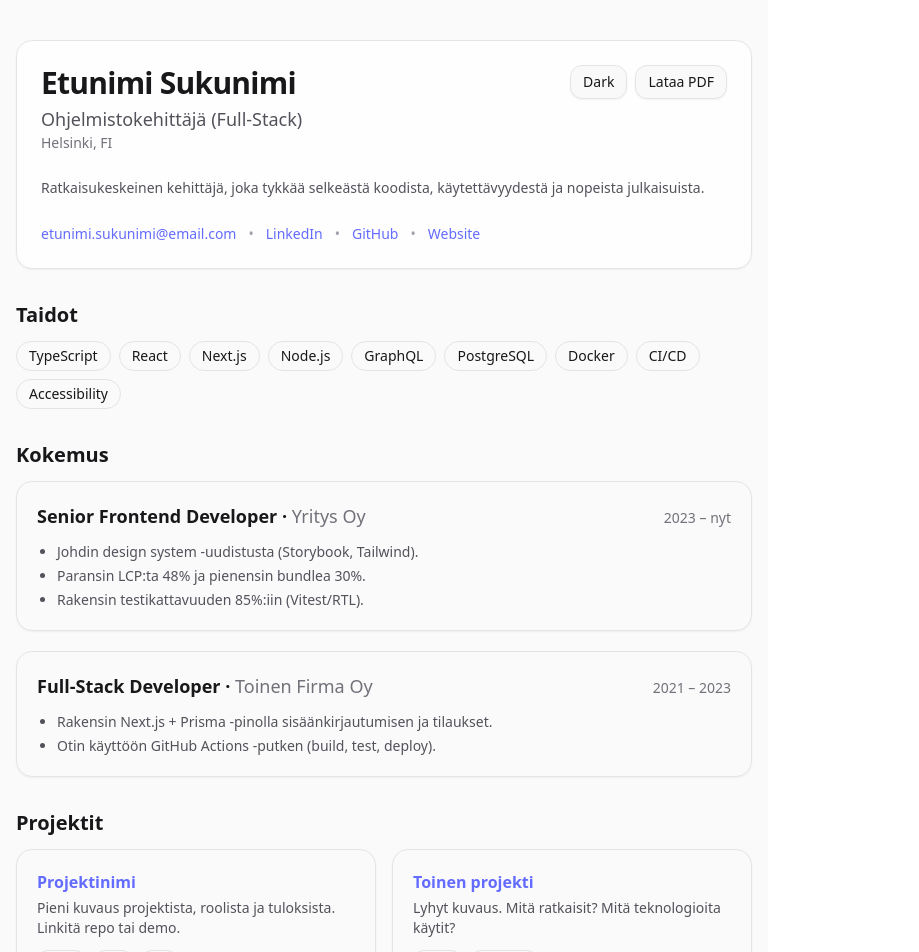
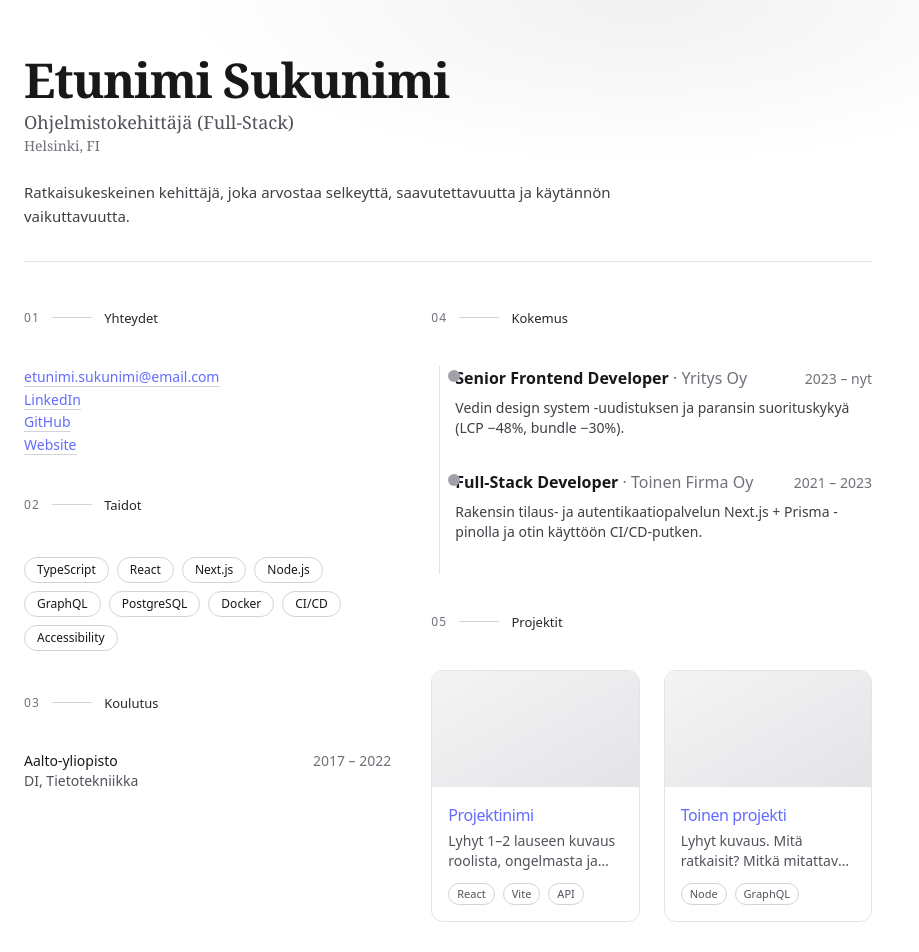
Before and after one commit to Zzwwwzz/cv, a React (Vite) app: page / in a window 1280 px wide. Shown: the top 952 px of the page, without its empty margins (0-919 px from the left). Built offline with nearby package versions, Linux system fonts and the light colour scheme.

Commit message:
change layout to be more editorial

```diff
--- a/src/App.tsx
+++ b/src/App.tsx
@@ -1,9 +1,6 @@
-import { useEffect, useState } from "react";
 import { motion } from "framer-motion";
 
-// -----------------------------
-// EDIT THESE to personalize
-// -----------------------------
+// --- EDIT HERE ---
 const PROFILE = {
   name: "Etunimi Sukunimi",
   role: "Ohjelmistokehittäjä (Full‑Stack)",
@@ -14,7 +11,7 @@ const PROFILE = {
   linkedin: "https://linkedin.com/in/username",
   github: "https://github.com/username",
   summary:
-    "Ratkaisukeskeinen kehittäjä, joka tykkää selkeästä koodista, käytettävyydestä ja nopeista julkaisuista.",
+    "Ratkaisukeskeinen kehittäjä, joka arvostaa selkeyttä, saavutettavuutta ja käytännön vaikuttavuutta.",
   skills: [
     "TypeScript",
     "React",
@@ -31,33 +28,29 @@ const PROFILE = {
       title: "Senior Frontend Developer",
       company: "Yritys Oy",
       period: "2023 – nyt",
-      bullets: [
-        "Johdin design system -uudistusta (Storybook, Tailwind).",
-        "Paransin LCP:ta 48% ja pienensin bundlea 30%.",
-        "Rakensin testikattavuuden 85%:iin (Vitest/RTL).",
-      ],
+      highlight:
+        "Vedin design system -uudistuksen ja paransin suorituskykyä (LCP −48%, bundle −30%).",
     },
     {
       title: "Full‑Stack Developer",
       company: "Toinen Firma Oy",
       period: "2021 – 2023",
-      bullets: [
-        "Rakensin Next.js + Prisma -pinolla sisäänkirjautumisen ja tilaukset.",
-        "Otin käyttöön GitHub Actions -putken (build, test, deploy).",
-      ],
+      highlight:
+        "Rakensin tilaus- ja autentikaatiopalvelun Next.js + Prisma -pinolla ja otin käyttöön CI/CD-putken.",
     },
   ],
   projects: [
     {
       name: "Projektinimi",
       description:
-        "Pieni kuvaus projektista, roolista ja tuloksista. Linkitä repo tai demo.",
+        "Lyhyt 1–2 lauseen kuvaus roolista, ongelmasta ja tuloksesta. Linkitä repo tai demo.",
       link: "https://example.com/project",
       tags: ["React", "Vite", "API"],
     },
     {
       name: "Toinen projekti",
-      description: "Lyhyt kuvaus. Mitä ratkaisit? Mitä teknologioita käytit?",
+      description:
+        "Lyhyt kuvaus. Mitä ratkaisit? Mitkä mitattavat vaikutukset saatiin?",
       link: "https://github.com/username/repo",
       tags: ["Node", "GraphQL"],
     },
@@ -71,190 +64,159 @@ const PROFILE = {
   ],
 };
 
-function useTheme() {
-  const [dark, setDark] = useState<boolean>(() => {
-    if (typeof window === "undefined") return false;
+export default function App() {
   return (
-      localStorage.getItem("theme") === "dark" ||
-      (!localStorage.getItem("theme") &&
-        window.matchMedia("(prefers-color-scheme: dark)").matches)
+    <div className="min-h-screen bg-white text-zinc-900 dark:bg-black dark:text-zinc-50">
+      {/* Editorial subtle masthead halo */}
+      <div className="pointer-events-none absolute inset-0 [background:radial-gradient(60%_35%_at_50%_0%,rgba(24,24,27,0.06),transparent_60%)] dark:[background:radial-gradient(60%_35%_at_50%_0%,rgba(250,250,250,0.05),transparent_60%)]" />
+
+      <main className="relative mx-auto max-w-4xl px-6 py-14">
+        <Header />
+
+        {/* 2-column editorial grid */}
+        <div className="mt-12 grid gap-10 md:grid-cols-[1fr,1.2fr]">
+          <aside className="space-y-10">
+            <SectionTitle n="01">Yhteydet</SectionTitle>
+            <div className="text-sm leading-relaxed">
+              <LinkRow href={`mailto:${PROFILE.email}`}>{PROFILE.email}</LinkRow>
+              <LinkRow href={PROFILE.linkedin}>LinkedIn</LinkRow>
+              <LinkRow href={PROFILE.github}>GitHub</LinkRow>
+              <LinkRow href={PROFILE.website}>Website</LinkRow>
+            </div>
+
+            <SectionTitle n="02">Taidot</SectionTitle>
+            <ul className="-m-1 flex flex-wrap">
+              {PROFILE.skills.map((s) => (
+                <li key={s} className="m-1 rounded-full border border-zinc-300 px-3 py-1 text-xs dark:border-zinc-700">
+                  {s}
+                </li>
+              ))}
+            </ul>
+
+            <SectionTitle n="03">Koulutus</SectionTitle>
+            <ul className="space-y-3 text-sm">
+              {PROFILE.education.map((e) => (
+                <li key={e.school} className="flex items-baseline justify-between gap-3">
+                  <div>
+                    <p className="font-medium">{e.school}</p>
+                    <p className="text-zinc-600 dark:text-zinc-400">{e.degree}</p>
+                  </div>
+                  <span className="whitespace-nowrap text-zinc-500 dark:text-zinc-400">{e.period}</span>
+                </li>
+              ))}
+            </ul>
+          </aside>
+
+          <section className="space-y-10">
+            <SectionTitle n="04">Kokemus</SectionTitle>
+            <ExperienceTimeline />
+
+            <SectionTitle n="05">Projektit</SectionTitle>
+            <ProjectsList />
+          </section>
+        </div>
+
+        <footer className="mt-16 border-t border-zinc-200 pt-6 text-xs text-zinc-500 dark:border-zinc-800">
+          © {new Date().getFullYear()} {PROFILE.name} · Päivitetty {new Date().toLocaleDateString()}
+        </footer>
+      </main>
+
+      {/* Editorial tweaks */}
+      <style>{`
+        .serif { font-family: ui-serif, Georgia, Cambria, "Times New Roman", Times, serif; }
+        .sans { font-family: ui-sans-serif, system-ui, -apple-system, Segoe UI, Roboto, Ubuntu, Cantarell, Noto Sans, Helvetica Neue, Arial, "Apple Color Emoji", "Segoe UI Emoji"; }
+      `}</style>
+    </div>
   );
-  });
-
-  useEffect(() => {
-    const root = document.documentElement;
-    if (dark) {
-      root.classList.add("dark");
-      localStorage.setItem("theme", "dark");
-    } else {
-      root.classList.remove("dark");
-      localStorage.setItem("theme", "light");
-    }
-  }, [dark]);
-
-  return { dark, setDark };
 }
 
-export default function App() {
-  const { dark, setDark } = useTheme();
-  const toggleTheme = () => setDark((d) => !d);
-  const onPrint = () => window.print();
-
+function Header() {
   return (
-    <div className="min-h-screen bg-zinc-50 text-zinc-900 dark:bg-zinc-950 dark:text-zinc-50">
-      <main className="mx-auto max-w-3xl px-4 py-10 print:py-0">
-        {/* Header */}
     <motion.header
       initial={{ opacity: 0, y: 12 }}
       animate={{ opacity: 1, y: 0 }}
       transition={{ duration: 0.4 }}
-          className="flex flex-col gap-6 rounded-2xl border border-zinc-200 bg-white/70 p-6 shadow-sm backdrop-blur dark:border-zinc-800 dark:bg-zinc-900/60 print:border-0 print:shadow-none print:bg-white print:dark:bg-white"
+      className="serif border-b border-zinc-200 pb-8 dark:border-zinc-800"
     >
-          <div className="flex items-start justify-between gap-4">
-            <div>
-              <h1 className="text-3xl font-bold tracking-tight">{PROFILE.name}</h1>
+      <h1 className="text-4xl font-semibold leading-tight tracking-tight md:text-5xl">
+        {PROFILE.name}
+      </h1>
       <p className="mt-1 text-lg text-zinc-600 dark:text-zinc-300">{PROFILE.role}</p>
       <p className="text-sm text-zinc-500 dark:text-zinc-400">{PROFILE.location}</p>
-            </div>
-            <div className="flex gap-2 print:hidden">
-              <button
-                onClick={toggleTheme}
-                className="rounded-xl border px-3 py-1.5 text-sm shadow-sm transition active:scale-[.98] border-zinc-200 hover:bg-zinc-100 dark:border-zinc-700 dark:hover:bg-zinc-800"
-                aria-label="Vaihda teema"
-              >
-                {dark ? "Light" : "Dark"}
-              </button>
-              <button
-                onClick={onPrint}
-                className="rounded-xl border px-3 py-1.5 text-sm shadow-sm transition active:scale-[.98] border-zinc-200 hover:bg-zinc-100 dark:border-zinc-700 dark:hover:bg-zinc-800"
-              >
-                Lataa PDF
-              </button>
-            </div>
-          </div>
 
-          <p className="max-w-2xl text-sm leading-relaxed text-zinc-600 dark:text-zinc-300">
+      <p className="sans mt-6 max-w-2xl text-[15px] leading-relaxed text-zinc-700 dark:text-zinc-300">
         {PROFILE.summary}
       </p>
+    </motion.header>
+  );
+}
 
-          <div className="flex flex-wrap gap-3 text-sm">
-            <a className="link" href={`mailto:${PROFILE.email}`}>{PROFILE.email}</a>
-            <span className="text-zinc-400">•</span>
-            <a className="link" href={PROFILE.linkedin} target="_blank" rel="noreferrer">LinkedIn</a>
-            <span className="text-zinc-400">•</span>
-            <a className="link" href={PROFILE.github} target="_blank" rel="noreferrer">GitHub</a>
-            <span className="text-zinc-400">•</span>
-            <a className="link" href={PROFILE.website} target="_blank" rel="noreferrer">Website</a>
-          </div>
-        </motion.header>
+function SectionTitle({ n, children }: { n: string; children: React.ReactNode }) {
+  return (
+    <h2 className="sans mb-3 flex items-center gap-3 text-xs font-medium uppercase tracking-widest text-zinc-500 dark:text-zinc-400">
+      <span>{n}</span>
+      <span className="h-px w-10 bg-zinc-300 dark:bg-zinc-700" />
+      <span className="text-[13px] normal-case tracking-normal text-zinc-800 dark:text-zinc-100">{children}</span>
+    </h2>
+  );
+}
 
-        {/* Skills */}
-        <Section title="Taidot">
-          <ul className="flex flex-wrap gap-2">
-            {PROFILE.skills.map((s) => (
-              <li
-                key={s}
-                className="rounded-full border px-3 py-1 text-sm border-zinc-200 dark:border-zinc-700"
-              >
-                {s}
-              </li>
-            ))}
-          </ul>
-        </Section>
+function LinkRow({ href, children }: { href: string; children: React.ReactNode }) {
+  return (
+    <a href={href} target="_blank" rel="noreferrer" className="group block">
+      <span className="underline decoration-zinc-300 underline-offset-4 group-hover:decoration-zinc-900 dark:decoration-zinc-700 dark:group-hover:decoration-zinc-100">
+        {children}
+      </span>
+    </a>
+  );
+}
 
-        {/* Experience */}
-        <Section title="Kokemus">
-          <div className="space-y-5">
-            {PROFILE.experience.map((exp) => (
-              <article
-                key={exp.title + exp.company}
-                className="rounded-2xl border p-5 shadow-sm border-zinc-200 dark:border-zinc-800"
-              >
-                <div className="flex flex-wrap items-baseline justify-between gap-2">
-                  <h3 className="text-lg font-semibold">
-                    {exp.title} · <span className="font-normal text-zinc-500 dark:text-zinc-400">{exp.company}</span>
+function ExperienceTimeline() {
+  return (
+    <div className="relative pl-6">
+      <span className="absolute left-2 top-0 bottom-0 w-px bg-zinc-200 dark:bg-zinc-800" />
+      {PROFILE.experience.map((exp, i) => (
+        <article key={i} className="relative pb-8">
+          <span className="absolute -left-[7px] mt-1 h-3 w-3 rounded-full bg-zinc-400 dark:bg-zinc-600" />
+          <div className="flex flex-wrap items-baseline justify-between gap-3">
+            <h3 className="font-semibold">
+              {exp.title}{" "}
+              <span className="font-normal text-zinc-500 dark:text-zinc-400">· {exp.company}</span>
             </h3>
             <span className="text-sm text-zinc-500 dark:text-zinc-400">{exp.period}</span>
           </div>
-                <ul className="mt-3 list-disc space-y-1 pl-5 text-sm text-zinc-600 dark:text-zinc-300">
-                  {exp.bullets.map((b, i) => (
-                    <li key={i}>{b}</li>
-                  ))}
-                </ul>
+          <p className="mt-2 text-sm text-zinc-700 dark:text-zinc-300">{exp.highlight}</p>
         </article>
       ))}
     </div>
-        </Section>
+  );
+}
 
-        {/* Projects */}
-        <Section title="Projektit">
-          <div className="grid gap-4 sm:grid-cols-2">
+function ProjectsList() {
+  return (
+    <div className="grid gap-6 sm:grid-cols-2">
       {PROFILE.projects.map((p) => (
         <a
           key={p.name}
           href={p.link}
           target="_blank"
           rel="noreferrer"
-                className="group rounded-2xl border p-5 shadow-sm transition hover:shadow border-zinc-200 dark:border-zinc-800"
+          className="group overflow-hidden rounded-xl border border-zinc-200 transition dark:border-zinc-800"
         >
-                <h3 className="font-semibold group-hover:underline">{p.name}</h3>
-                <p className="mt-1 text-sm text-zinc-600 dark:text-zinc-300">{p.description}</p>
-                <div className="mt-3 flex flex-wrap gap-2">
+          <div className="aspect-[16/9] bg-gradient-to-br from-zinc-100 to-zinc-200 dark:from-zinc-800 dark:to-zinc-900" />
+          <div className="p-4">
+            <h3 className="font-medium tracking-tight group-hover:underline">{p.name}</h3>
+            <p className="mt-1 line-clamp-2 text-sm text-zinc-600 dark:text-zinc-300">{p.description}</p>
+            <div className="mt-3 flex flex-wrap gap-2 text-[11px] text-zinc-600 dark:text-zinc-400">
               {p.tags.map((t) => (
-                    <span key={t} className="rounded-full border px-2 py-0.5 text-xs border-zinc-200 dark:border-zinc-700">
+                <span key={t} className="rounded-full border border-zinc-300 px-2 py-0.5 dark:border-zinc-700">
                   {t}
                 </span>
               ))}
             </div>
+          </div>
         </a>
       ))}
     </div>
-        </Section>
-
-        {/* Education */}
-        <Section title="Koulutus">
-          <ul className="space-y-2">
-            {PROFILE.education.map((e) => (
-              <li key={e.school} className="flex items-baseline justify-between gap-2 rounded-2xl border p-4 shadow-sm border-zinc-200 dark:border-zinc-800">
-                <div>
-                  <p className="font-medium">{e.school}</p>
-                  <p className="text-sm text-zinc-600 dark:text-zinc-300">{e.degree}</p>
-                </div>
-                <span className="text-sm text-zinc-500 dark:text-zinc-400">{e.period}</span>
-              </li>
-            ))}
-          </ul>
-        </Section>
-
-        <footer className="mt-10 mb-6 text-center text-xs text-zinc-500 print:hidden">
-          © {new Date().getFullYear()} {PROFILE.name} · Päivitetty {new Date().toLocaleDateString()}
-        </footer>
-      </main>
-
-      {/* Little global styles for print + links */}
-      <style>{`
-        @media print {
-          .print\\:hidden { display: none !important; }
-          .print\\:py-0 { padding-top: 0 !important; padding-bottom: 0 !important; }
-          main { max-width: 800px; }
-        }
-        .link { text-underline-offset: 4px; }
-      `}</style>
-    </div>
   );
 }
-
-function Section({ title, children }: { title: string; children: React.ReactNode }) {
-  return (
-    <motion.section
-      initial={{ opacity: 0, y: 12 }}
-      whileInView={{ opacity: 1, y: 0 }}
-      viewport={{ once: true, margin: "-80px" }}
-      transition={{ duration: 0.35 }}
-      className="mt-8"
-    >
-      <h2 className="mb-3 text-xl font-semibold">{title}</h2>
-      {children}
-    </motion.section>
-  );
-}
```
Lines whose indentation alone changed are shown as unchanged.
